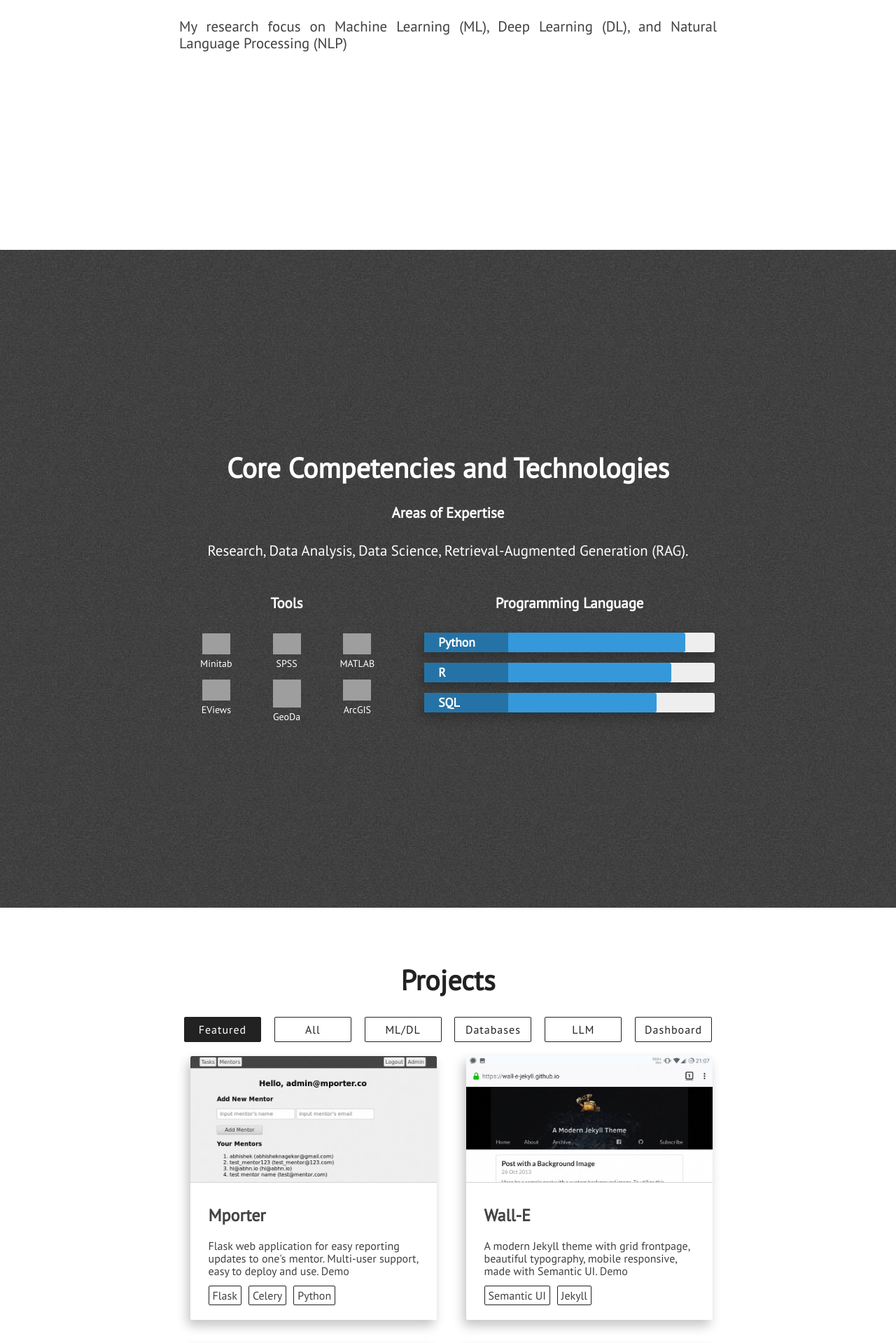
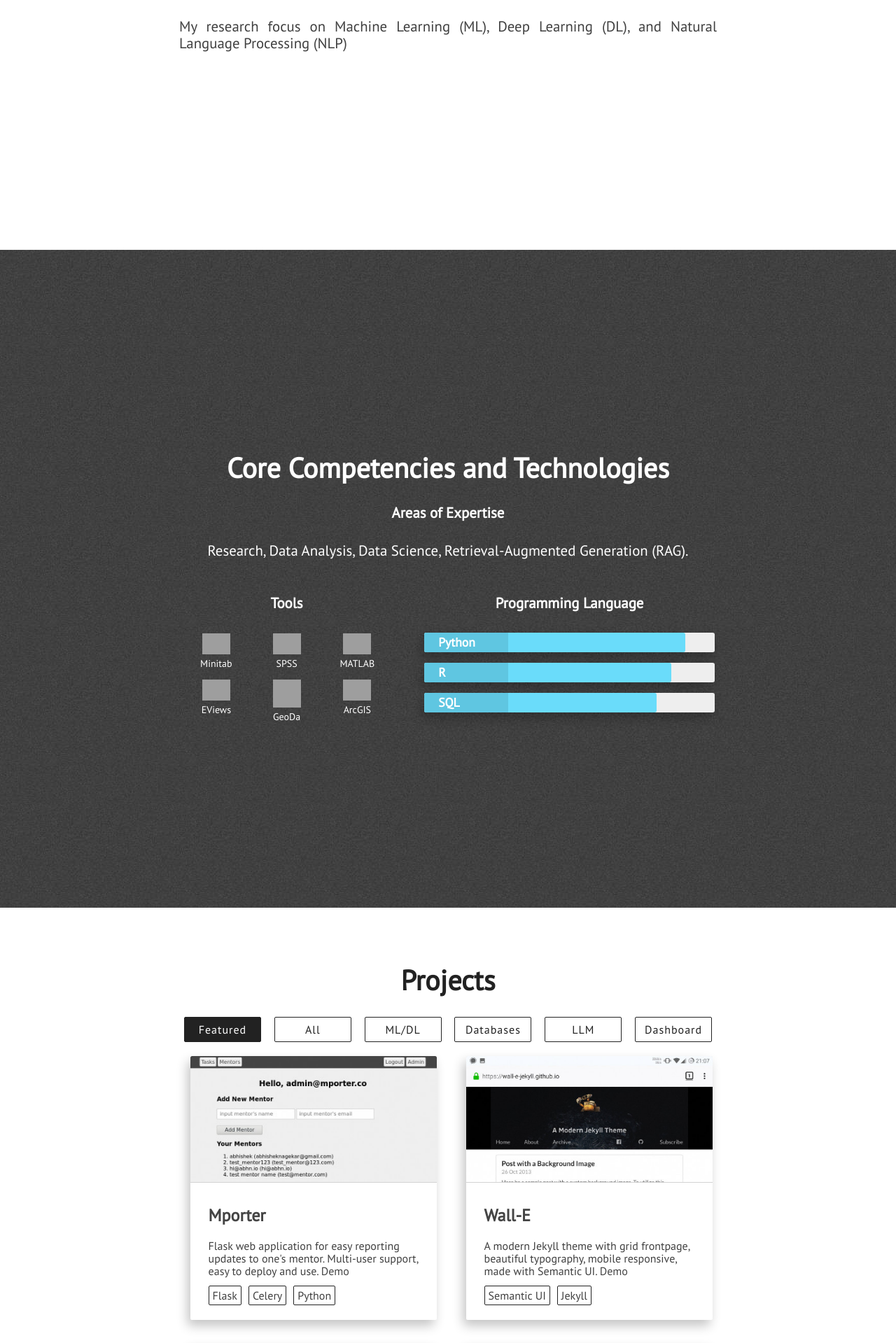
Before and after one commit to zenklinov/portfolio, a Jekyll site: the page built from index.html, in a window 1280 px wide. Shown: the part 1603-3522 px from the top of the page at 70% size. Built offline with Jekyll 4.4.1, drawn with Linux system fonts in a browser that asks for light colours; nearby versions of some CDN libraries; grey boxes are pictures that could not be loaded.

Commit message:
Update skills.html

```diff
--- a/_includes/skills.html
+++ b/_includes/skills.html
@@ -40,16 +40,16 @@
                     <h3 class="center-align skills-subsection">Programming Language</h3>
                     <div class="progress-bars">
                         <div class="skillbar clearfix" data-percent="90%">
-                            <div class="skillbar-title" style="background: #2980b9;"><span>Python</span></div>
-                            <div class="skillbar-bar" style="background: #3498db;"></div>
+                            <div class="skillbar-title"><span>Python</span></div>
+                            <div class="skillbar-bar"></div>
                         </div>
                         <div class="skillbar clearfix" data-percent="85%">
-                            <div class="skillbar-title" style="background: #2980b9;"><span>R</span></div>
-                            <div class="skillbar-bar" style="background: #3498db;"></div>
+                            <div class="skillbar-title"><span>R</span></div>
+                            <div class="skillbar-bar"></div>
                         </div>
                         <div class="skillbar clearfix" data-percent="80%">
-                            <div class="skillbar-title" style="background: #2980b9;"><span>SQL</span></div>
-                            <div class="skillbar-bar" style="background: #3498db;"></div>
+                            <div class="skillbar-title"><span>SQL</span></div>
+                            <div class="skillbar-bar"></div>
                         </div>
                     </div>
                 </div>
```
